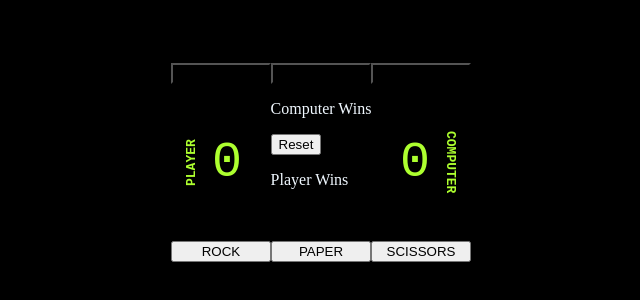
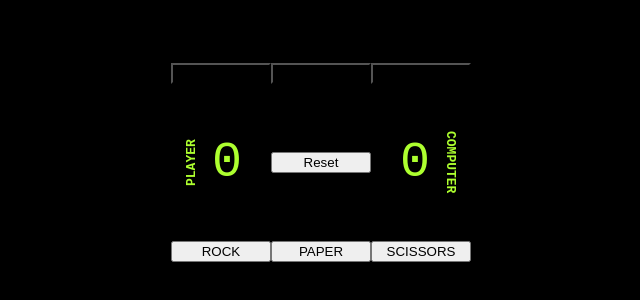
Before and after one commit to erich333/TOP-Rock-Paper-Scissors, a plain HTML site: page index.html in a window 1280 px wide. Shown: the part 238-538 px from the top of the page, without its empty margins (319-959 px from the left). Drawn offline with Linux system fonts and the light colour scheme.

Commit message:
Add styling to gameStatusContainer and children

```diff
--- a/rps.css
+++ b/rps.css
@@ -41,6 +41,17 @@ body {
     justify-content: center;
 }
 
+.gameStatusContainer {
+    display:flex;
+    flex-direction: column;
+    justify-content: space-between;
+}
+
+.winLabel {
+    text-align: center;
+    color:black;
+}
+
 .computerPlayerContainer {
     display: flex;
 }
```
